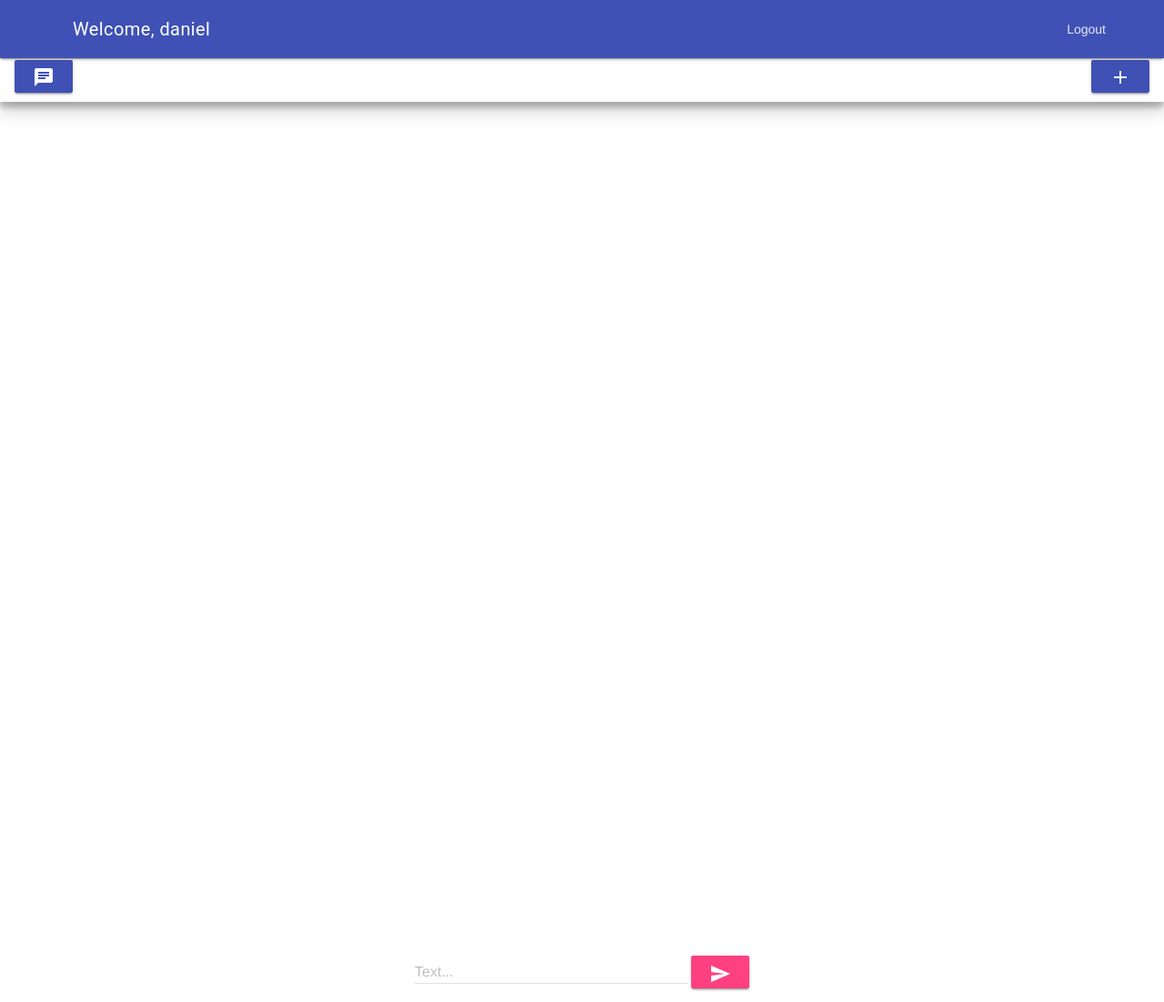
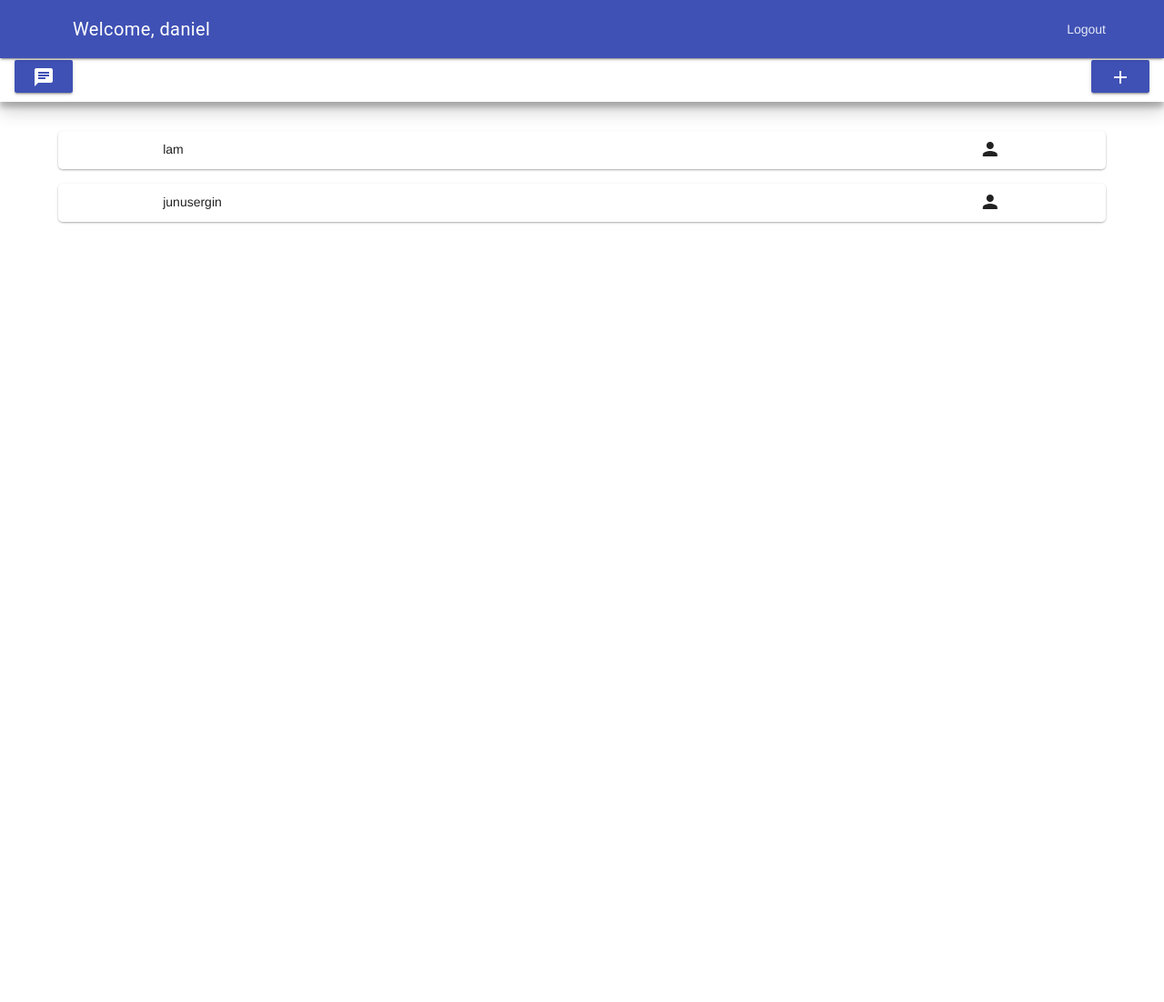
Before and after one commit to dahelfi/django-chatapp, a Django app: page / in a window 1280 px wide. Shown: the whole page at 91% size. Run offline with Django 4.2, Linux system fonts and the light colour scheme; a user stored in the database is signed in; data comes from the database, SQL or seed files in the repository; both versions use the stored data as it was after the commit.

Commit message:
issueno 5

```diff
--- a/chat/templates/chat/index.html
+++ b/chat/templates/chat/index.html
@@ -1,53 +1,9 @@
 {% extends "base.html" %} {% block content %} {% if request.user.is_authenticated %}
 
 
-<style>
-
-    .d-none{
-        display: none;
-    }
-
-</style>
-
 <script>
     let chatIdGlobal = null;
-    async function sendMessage() {
-        let fd = new FormData();
-        let token = '{{ csrf_token }}';
-        if(chatIdGlobal != null){
 
-
-        fd.append('textmessage', messageField.value);
-        fd.append('chatId', chatIdGlobal);
-        fd.append('csrfmiddlewaretoken', token);
-        try {
-            {% comment %} messageContainer.innerHTML += `
-                <div id="deleteMessage">
-                    <span class="color-gray">[DATUM]</span> {{ request.user.first_name }}: <i class="color-gray">${messageField.value} </i>
-                </div>`; {% endcomment %}
-            let response = await fetch('/', {
-                method: 'POST',
-                body: fd
-            });
-
-            let json = await response.json();
-            console.log('json is', json);
-            {% comment %} document.getElementById('deleteMessage').remove();
-            messageContainer.innerHTML += `
-                <div">
-                    <span class="color-gray">[DATUM]</span> {{ request.user.first_name }}: <i>${messageField.value} </i>
-                </div>`; {% endcomment %}
-
-            console.log('Success!!');
-
-        } catch (e) {
-            console.error('An error occured', e);
-        }
-
-        }
-
-
-    }
 
     async function addChatFunction(userId){
         let fd = new FormData();
@@ -70,56 +26,20 @@
 
     async function openChatFunction(chatId){
 
-        chatIdGlobal = chatId;
+
         let fd = new FormData();
         let token = '{{ csrf_token }}';
 
         fd.append('chatId', chatId);
         fd.append('csrfmiddlewaretoken', token);
         try {
-            let response = await fetch('/', {
+            let response = await fetch('/chat/', {
                     method: 'POST',
                     body: fd
         });
             console.log('Success!!');
 
-
-       messageContainer.innerHTML = '';
-        messageContainer.innerHTML +=`
-        <div>
-        {% for message in messages %}
-
-
-        <div id="card">
-            <div style="height: 30px; display: flex; justify-content: flex-start;">
-                <p style="font-size: 25px; height: 30px;">{{ message.author }}</p>
-            </div>
-            <div>
-                {{ message.text }}
-            </div>
-            <div id="createdAt">
-                <span>{{message.created_at}}</span>
-            </div>
-          </div>
-        {% endfor %}
-        <div id="sendArea">
-
-            <form onsubmit="sendMessage(); return false;" method="post">
-                {% csrf_token %}
-                <div class="mdl-textfield mdl-js-textfield mdl-textfield--floating-label">
-                    <input type="hidden" name="redirect" value="{{ redirect }}"/>
-                    <input class="mdl-textfield__input" name="textmessage" type="text" id="messageField">
-                    <label class="mdl-textfield__label" for="messageField">Text...</label>
-                </div>
-                <button class="mdl-button mdl-js-button mdl-button--raised mdl-js-ripple-effect mdl-button--accent">
-                    <i class="material-icons">send</i>
-                </button>
-
-            </form>
-
-        </div>
-    </div>
-        `;
+            window.location.replace("/chat/");
 
     } catch (e) {
         console.error('An error occured', e);
@@ -127,25 +47,6 @@
     }
 
 
-
-    function renderAllChats(){
-        messageContainer.innerHTML = '';
-        messageContainer.innerHTML +=`
-        {% for chat in chats %}
-        <div id="chatelement-card"  onclick="openChatFunction({{ chat.id }})">
-
-
-            {% if request.user.id != chat.participant1.id %}
-
-                <div style="display: flex; justify-content: space-between; align-Items: center; width: 80%">{{ chat.participant1.username }} <i class="material-icons">person</i></div>
-            {% else %}
-
-            <div style="display: flex; justify-content: space-between; align-Items: center; width: 80%">{{ chat.participant2.username }} <i class="material-icons">person</i></div>
-            {% endif %}
-        </div>
-        {% endfor %}
-        `;
-    }
 
     function doSomething(){
         console.log("do something")
@@ -171,45 +72,21 @@
 </div>
 
 
-<div id="messageContainer">
+<div id="chatContainer">
+
+    {% for chat in chats %}
+        <div id="chatelement-card"  onclick="openChatFunction({{ chat.id }})">
 
 
-    <div id="hideMessages" >
-        {% for message in messages %}
+            {% if request.user.id != chat.participant1.id %}
 
+                <div style="display: flex; justify-content: space-between; align-Items: center; width: 80%">{{ chat.participant1.username }} <i class="material-icons">person</i></div>
+            {% else %}
 
-        <div id="card">
-            <div style="height: 30px; display: flex; justify-content: flex-start;">
-                <p style="font-size: 25px; height: 30px;">{{ message.author }}</p>
-            </div>
-            <div>
-                {{ message.text }}
-            </div>
-            <div id="createdAt">
-                <span>{{message.created_at}}</span>
-            </div>
-          </div>
+            <div style="display: flex; justify-content: space-between; align-Items: center; width: 80%">{{ chat.participant2.username }} <i class="material-icons">person</i></div>
+            {% endif %}
+        </div>
         {% endfor %}
-        <div id="sendArea">
-
-            <form onsubmit="sendMessage(); return false;" method="post">
-                {% csrf_token %}
-                <div class="mdl-textfield mdl-js-textfield mdl-textfield--floating-label">
-                    <input type="hidden" name="redirect" value="{{ redirect }}"/>
-                    <input class="mdl-textfield__input" name="textmessage" type="text" id="messageField">
-                    <label class="mdl-textfield__label" for="messageField">Text...</label>
-                </div>
-                <button class="mdl-button mdl-js-button mdl-button--raised mdl-js-ripple-effect mdl-button--accent">
-                    <i class="material-icons">send</i>
-                </button>
-
-            </form>
-
-        </div>
-    </div>
-
-
-
 </div>
 
 
--- a/chat/views.py
+++ b/chat/views.py
@@ -14,16 +14,24 @@ from .forms import SignUpForm
 def index(request):
     allUsers = User.objects.all
     allChats = Chat.objects.filter(participant1 = request.user.id) | Chat.objects.filter(participant2 = request.user.id)
-    if(request.method == "POST" and request.POST.get("textmessage") and request.POST.get("chatId")):
+    if(request.method == "POST"):
         myChat = Chat.objects.get( id = request.POST.get("chatId"))
         new_message = Message.objects.create(text = request.POST["textmessage"], chat = myChat, author = request.user, reciever = request.user)
         serialized_obj = serializers.serialize('json', [new_message, ])
         return JsonResponse(serialized_obj[1:-1], safe=False)
-    elif(request.method == "POST" and request.POST.get("chatId")):
+
+    return render(request, 'chat/index.html', {'users': allUsers, "chats": allChats})
+
+
+
+def message_view(request):
+    allUsers = User.objects.all
+    allChats = Chat.objects.filter(participant1 = request.user.id) | Chat.objects.filter(participant2 = request.user.id)
+    if(request.method == "POST"):
         print("ich werde ausgeführt mit der ChatID: "+ request.POST.get("chatId"))
         text_messages = Message.objects.filter(chat_id=request.POST.get("chatId"))
-        return render(request, 'chat/index.html', {'messages': text_messages,'users': allUsers, "chats": allChats})
-    return render(request, 'chat/index.html', {'users': allUsers, "chats": allChats})
+        return render(request, 'chat/chat.html', {'messages': text_messages, 'users': allUsers, "chats": allChats})
+    return render(request, 'chat/chat.html', {'users': allUsers, "chats": allChats})
 
 
 def login_view(request):
@@ -59,7 +67,6 @@ def add_chat(request):
         user = User.objects.get(id = request.POST.get("userId"))
         Chat.objects.create(participant1 = request.user, participant2 = user)
         answer = {"im working": "im working"}
-        testFunction2()
     return JsonResponse(answer,safe=False)
 
 def testFunction2():
--- a/first_chat_app/urls.py
+++ b/first_chat_app/urls.py
@@ -16,11 +16,12 @@ Including another URLconf
 from django.contrib import admin
 from django.urls import path
 
-from chat.views import index, login_view, sign_up_view, logout_view, add_chat
+from chat.views import index, login_view, sign_up_view, logout_view, add_chat, message_view
 
 urlpatterns = [
     path('admin/', admin.site.urls),
-    path("", index, name="chat"),
+    path("", index, name=""),
+    path("chat/", message_view , name="chat"),
     path("login/", login_view),
     path("sign_up/", sign_up_view, name="sign_up"),
     path("logout/", logout_view, name="logout"),
--- a/static/css/style.css
+++ b/static/css/style.css
@@ -76,6 +76,18 @@ width: 100%;
   padding-top: 160px;
 }
 
+
+
+#chatContainer{
+  height: 100%;
+  width: 100%;
+  position: relative;
+  display: flex;
+  flex-direction: column;
+  align-items: center;
+  padding-top: 160px;
+}
+
 #sendArea{
  position: fixed;
  bottom: 0px;
```
Also changed, not shown: chat/templates/chat/chat.html (added, +92 -0 lines), db.sqlite3.
